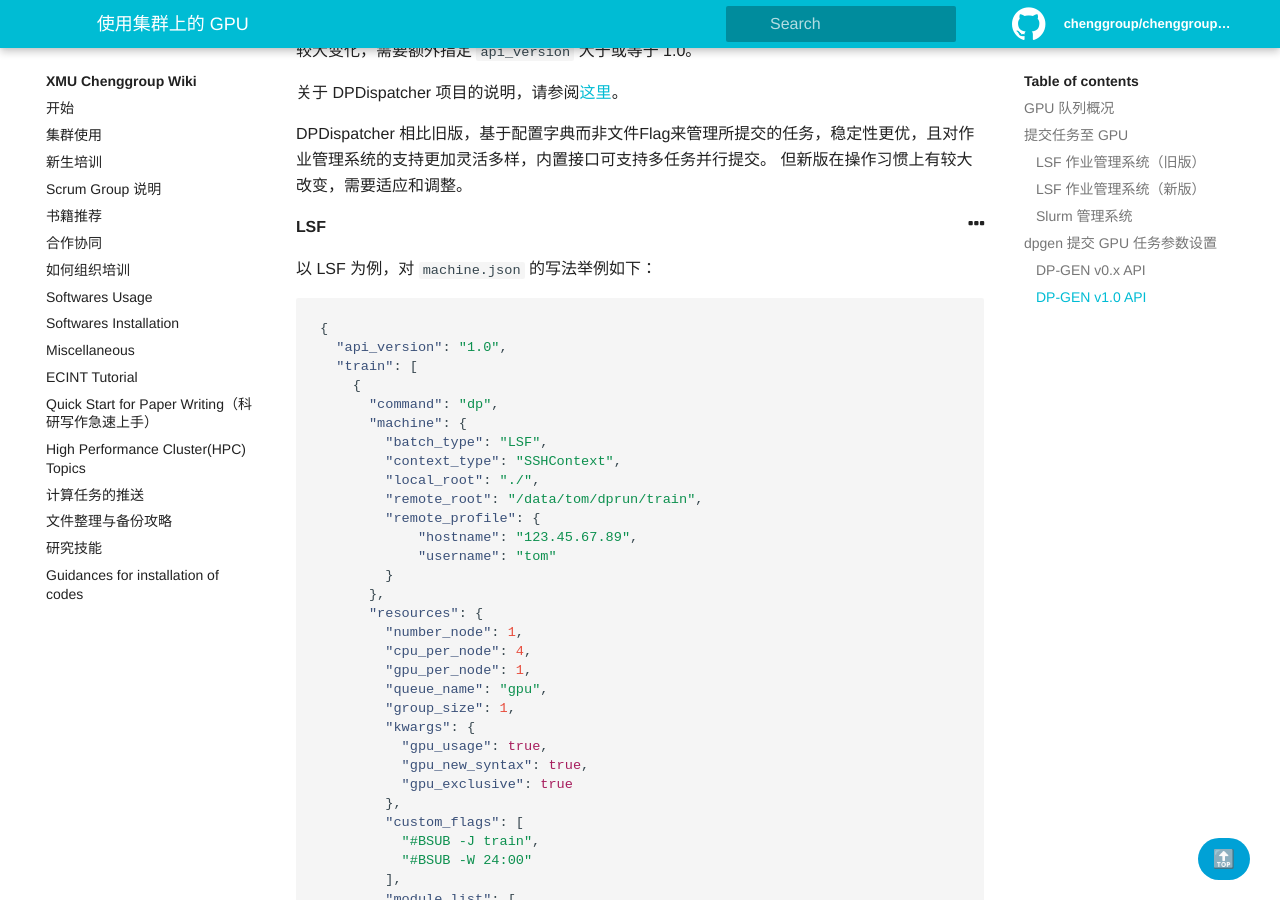
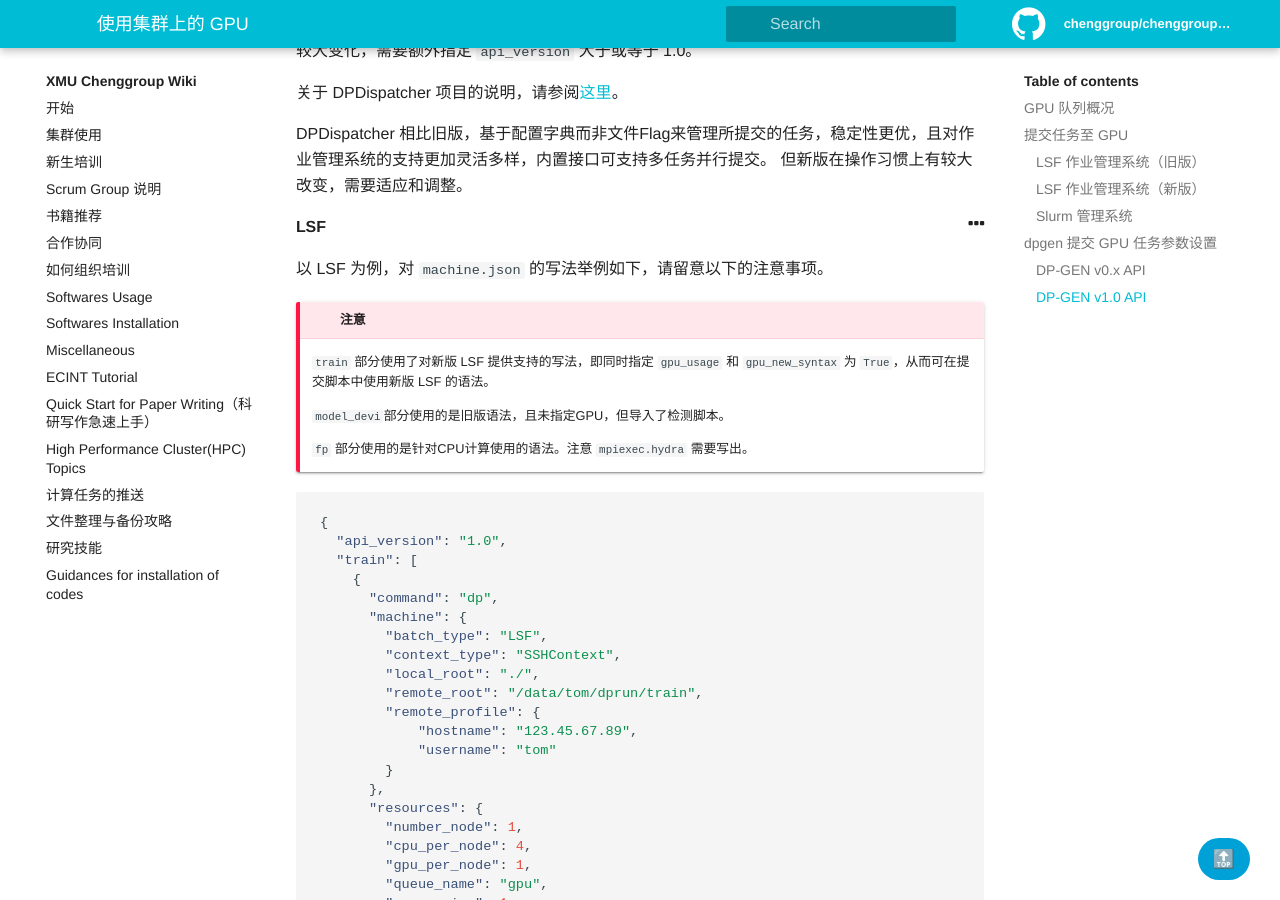
Before and after one commit to chenggroup/chenggroup.github.io, a Jekyll site: the page built from _wiki/集群使用/gpu_usage.md, in a window 1280 px wide and 900 px high, scrolled down 10626 px. Built offline with Jekyll 4.4.1, drawn with Linux system fonts in a browser that asks for light colours; some of the changed text lies outside the part shown.

Commit message:
make info about old and new LSF head in the part

````diff
--- a/_wiki/集群使用/gpu_usage.md
+++ b/_wiki/集群使用/gpu_usage.md
@@ -455,7 +455,9 @@ DPDispatcher 相比旧版，基于配置字典而非文件Flag来管理所提交
 
 #### LSF
 
-以 LSF 为例，对 `machine.json` 的写法举例如下：
+以 LSF 为例，对 `machine.json` 的写法举例如下，请留意以下的注意事项。
+
+{% include alert.html type="danger" title="注意" content="<p><code>train</code> 部分使用了对新版 LSF 提供支持的写法，即同时指定 <code>gpu_usage</code> 和 <code>gpu_new_syntax</code> 为 <code>True</code>，从而可在提交脚本中使用新版 LSF 的语法。</p><p><code>model_devi</code>部分使用的是旧版语法，且未指定GPU，但导入了检测脚本。</p><p><code>fp</code> 部分使用的是针对CPU计算使用的语法。注意 <code>mpiexec.hydra</code> 需要写出。</p>" %}
 
 ```json
 {
````
Also changed, not shown: other parts of _wiki/集群使用/gpu_usage.md (+0 -6 lines).
